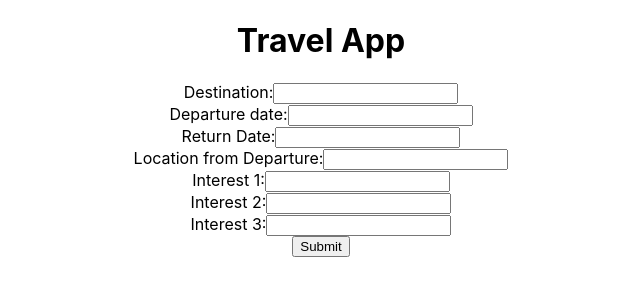
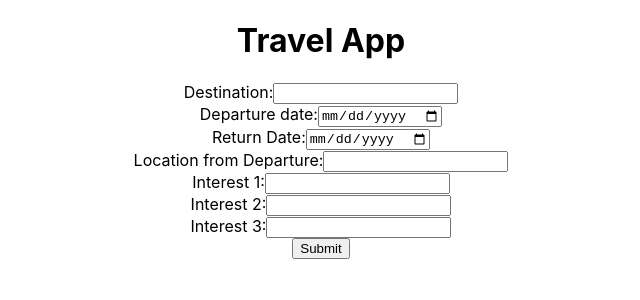
Before and after one commit to heXagon-bcd/lhlfinal_flyboy, a React (Create React App) app in the folder frontend/: page /form in a window 1280 px wide. Shown: the top 300 px of the page, without its empty margins (319-959 px from the left). Built offline with nearby package versions, Linux system fonts and the light colour scheme.

Commit message:
update labels for dates and date type

```diff
--- a/frontend/src/components/TravelForm.jsx
+++ b/frontend/src/components/TravelForm.jsx
@@ -17,8 +17,8 @@ export const TravelForm = ({ onSubmit }) => {
     validationSchema: Yup.object({
       destination: Yup.string().required('Destination is required'),
       locationFromDeparture: Yup.string().required('Location from departure is required'),
-      departureDate: Yup.string().required('Departure date required'),
-      returnDate: Yup.string().required('Return date required'),
+      departureDate: Yup.date().required('Departure date required'),
+      returnDate: Yup.date().required('Return date required'),
       interest1: Yup.string().required('Interest 1 is required'),
       interest2: Yup.string().required('Interest 2 is required'),
       interest3: Yup.string().required('Interest 3 is required'),
@@ -26,7 +26,6 @@ export const TravelForm = ({ onSubmit }) => {
     onSubmit: async (values) => {
       try {
         const res = await axios.post("http://localhost:8080/api/flight", values);
-        console.log("res" + res);
         onSubmit(res.data.result);
       } catch (error) {
         console.error("Error:", error);
@@ -54,7 +53,7 @@ export const TravelForm = ({ onSubmit }) => {
       <div>
         <label htmlFor="departureDate">Departure date:</label>
         <input
-          type="text"
+          type="date"
           id="departureDate"
           name="departureDate"
           onChange={formik.handleChange}
@@ -69,7 +68,7 @@ export const TravelForm = ({ onSubmit }) => {
       <div>
         <label htmlFor="returnDate">Return Date:</label>
         <input
-          type="text"
+          type="date"
           id="returnDate"
           name="returnDate"
           onChange={formik.handleChange}
```
